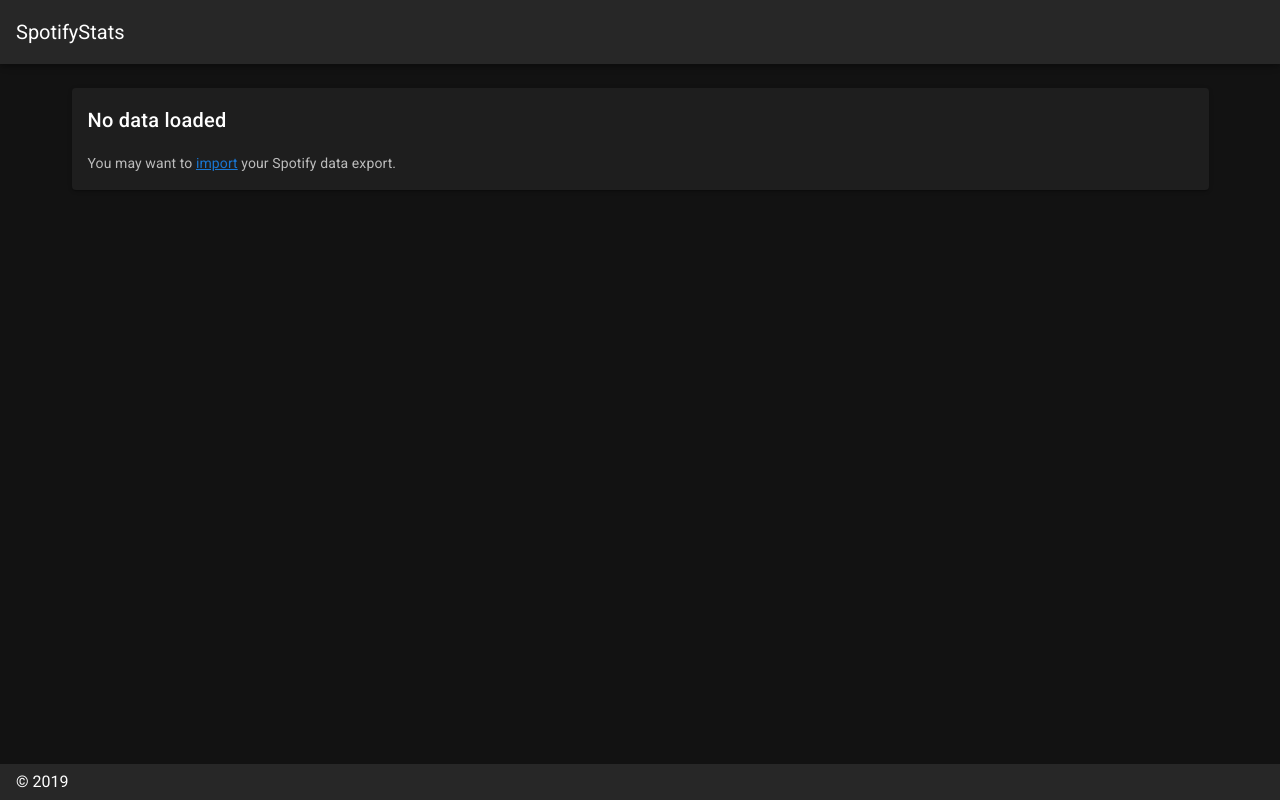
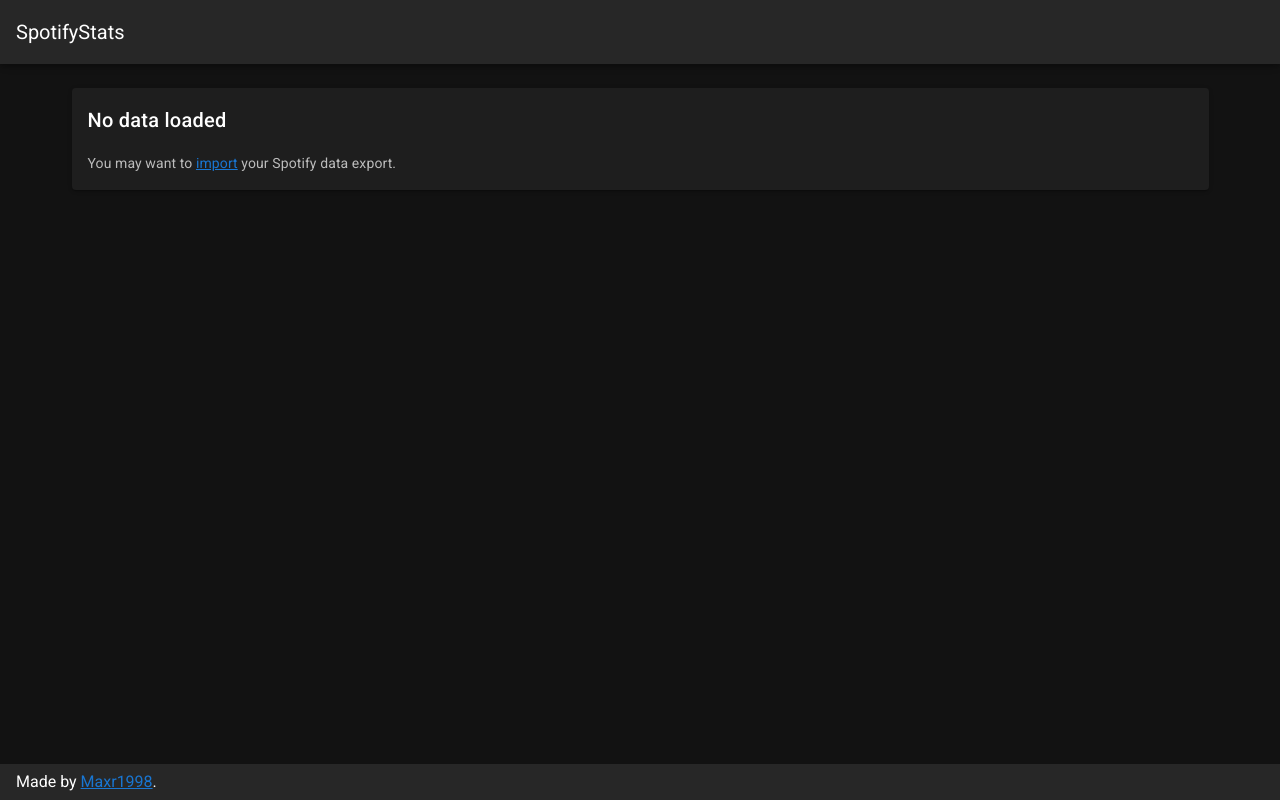
Before and after one commit to Maxr1998/SpotifyStats, a Nuxt app: page / in a window 1280 px wide. Built offline with nearby package versions, Linux system fonts and the light colour scheme.

Commit message:
Add credits

```diff
--- a/layouts/default.vue
+++ b/layouts/default.vue
@@ -10,7 +10,7 @@
       </v-container>
     </v-main>
     <v-footer app absolute>
-      <span>&copy; {{ new Date().getFullYear() }}</span>
+      <span>Made by <a href="https://maxr1998.de">Maxr1998</a>.</span>
     </v-footer>
   </v-app>
 </template>
```
